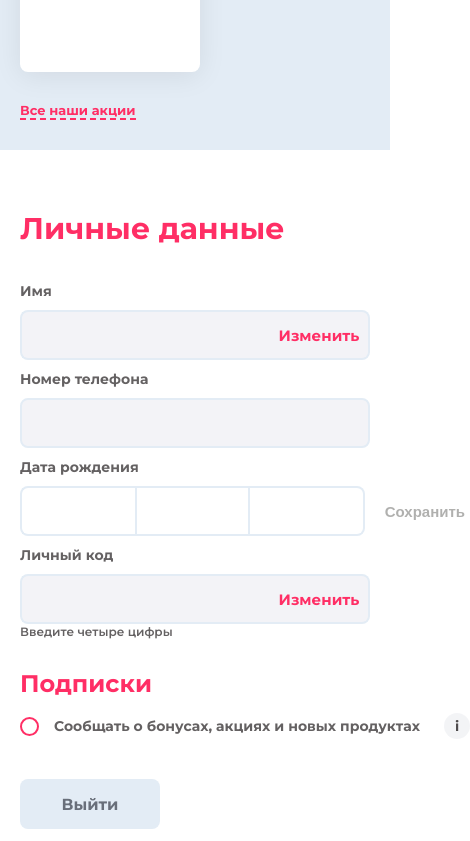
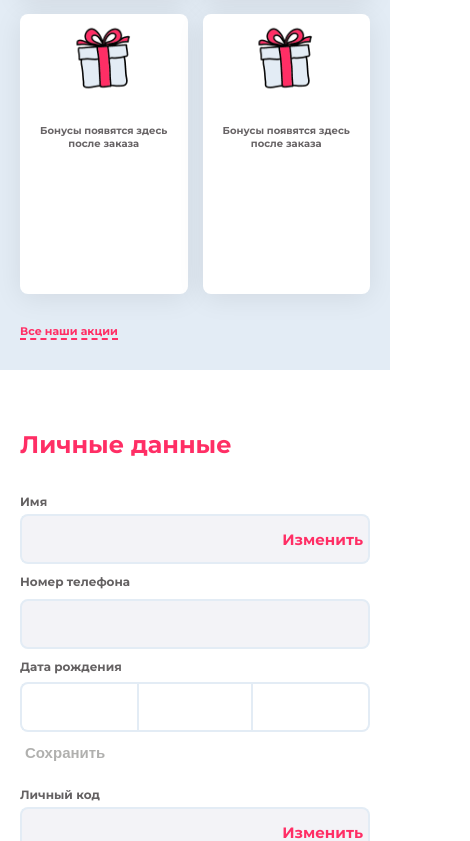
Before and after one commit to w1ct2/YA-BAO, a plain HTML site: page enter.html in a window 390 px wide. Shown: the part 529-1370 px from the top of the page, 470 px wide, since content can reach past the window. Drawn offline with nearby package versions, Linux system fonts and the light colour scheme; a web font is replaced by a local one.

Commit message:
commit 27 (enter-office page adaptive)

```diff
--- a/enter.css
+++ b/enter.css
@@ -13,11 +13,13 @@
 .bonuses__catalog {
     display: grid;
     grid-template-columns: repeat(4, 1fr);
+    grid-template-rows: auto;
     gap: 15px;
 }
 .bonuses__item {
     background-color: rgba(255, 255, 255, 1);
     max-width: 255px;
+    width: 100%;
     height: 340px;
     display: flex;
     align-items: center;
@@ -26,6 +28,8 @@
     padding: 30px 0;
     border-radius: 8px;
     box-shadow: 0px 4px 28px 0px rgba(0, 0, 0, 0.08);
+    padding: 10px;
+    margin: 0 auto;
 }
 .bonuses__img {
     width: 120px;
@@ -39,7 +43,7 @@
 }
 .bonuses__text {
     margin: 0 auto;
-    width: 180px;
+    max-width: 180px;
     text-align: center;
     color: rgba(104, 100, 102, 1);
     font-weight: 700;
@@ -65,8 +69,10 @@
 }
 .enter-office__name {
     display: grid;
-    grid-template-columns: 1fr 100px;
-    width: 350px;
+    grid-template-columns: 1fr auto;
+    grid-template-rows: 20px 50px;
+    max-width: 350px;
+    width: 100%;
     row-gap: 10px;
 }
 .enter-office__name label {
@@ -100,11 +106,14 @@
     border-left: none;
     border-bottom-right-radius: 8px;
     border-top-right-radius: 8px;
+    cursor: pointer;
+    padding: 0 5px;
 }
 .enter-office__phone {
     display: flex;
     flex-direction: column;
     gap: 10px;
+    max-width: 350px;
 }
 .enter-office__phone label {
     color: rgba(35, 31, 32, 1);
@@ -119,7 +128,7 @@
     background-color: rgba(243, 243, 247, 1);
     padding-left: 20px;
     height: 50px;
-    width: 350px;
+    max-width: 350px;
     font-family: "Montserrat", sans-serif;
     font-size: 15px;
     font-weight: 700;
@@ -127,9 +136,11 @@
 }
 .enter-office__date {
     display: grid;
-    grid-template-columns: repeat(3, 115px) 100px;
+    grid-template-columns: repeat(3, 1fr) auto;
     grid-template-rows: 28px 50px;
     row-gap: 10px;
+    max-width: 450px;
+    width: 100%;
 }
 .enter-office__date label {
     color: rgba(35, 31, 32, 1);
@@ -147,6 +158,7 @@
     font-size: 15px;
     font-weight: 700;
     color: rgba(35, 31, 32, 1);
+    width: 100%;
 }
 #office__date-day {
     border-top-left-radius: 8px;
@@ -165,11 +177,14 @@
     background: none;
     color: rgba(157, 157, 155, 1);
     opacity: 80%;
+    cursor: pointer;
+    padding: 0 5px;
 }
 .enter-office__code {
     display: grid;
-    grid-template-columns: 1fr 100px;
-    width: 350px;
+    grid-template-columns: 1fr auto;
+    grid-template-rows: 20px 50px;
+    max-width: 350px;
     row-gap: 10px;
 }
 .enter-office__code label:first-child{
@@ -209,6 +224,8 @@
     border-left: none;
     border-bottom-right-radius: 8px;
     border-top-right-radius: 8px;
+    cursor: pointer;
+    padding: 0 5px;
 }
 .enter-office__subscribe {
     margin-top: 30px;
@@ -217,7 +234,7 @@
     column-gap: 15px;
     grid-template-columns: 19px 1fr 26px;
     align-items: center;
-    width: 450px;
+    max-width: 450px;
 }
 .enter-office__subscribe h3 {
     font-size: 24px;
@@ -274,3 +291,90 @@
     border-radius: 8px;
     margin-top: 40px;
 }
+@media (max-width: 1000px) {
+    .bonuses__catalog {
+        grid-template-columns: repeat(3, 1fr);
+    }
+    .bonuses__item {
+        height: 280px;
+    }
+    .bonuses__img {
+        width: 100px;
+        height: 100px;
+    }
+    .enter-office__subscribe h3 {
+        font-size: 22px;
+    }
+}
+@media (max-width: 700px) {
+    .bonuses__catalog {
+        grid-template-columns: repeat(2, 1fr);
+    }
+    .bonuses__img {
+        width: 80px;
+        height: 80px;
+    }
+    .bonuses__text {
+        font-size: 12px;
+    }
+    .bonuses__title {
+        font-size: 28px;
+    }
+    .enter-office__title  {
+        font-size: 28px;
+    }
+    .enter-office__name label,
+    .enter-office__phone label,
+    .enter-office__date label,
+    .enter-office__code label:first-child,
+    .enter-office__subscribe label {
+        font-size: 12px;
+    }
+    .enter-office__code label:last-child {
+        font-size: 10px;
+    }
+    .enter-office__subscribe h3 {
+        font-size: 20px;
+    }
+    .enter-office__link {
+        width: 120px;
+        height: 40px;
+        font-size: 14px;
+    }
+}
+@media (max-width: 480px) {
+    .bonuses__img {
+        width: 70px;
+        height: 70px;
+    }
+    .bonuses__title {
+        font-size: 24px;
+    }
+    .bonuses__text {
+        font-size: 10px;
+    }
+    .bonuses__link {
+        font-size: 11px;
+    }
+    .enter-office__title  {
+        font-size: 24px;
+    }
+    .enter-office__date {
+        grid-template-rows: 28px 50px 30px;
+        grid-template-columns: repeat(3, 1fr);
+        row-gap: 5px;
+        margin-bottom: 10px;
+    }
+    .enter-office__date button {
+        grid-row: 3/4;
+        text-align: left;
+    }
+    .enter-office__date label {
+        grid-column: 1/5;
+    }
+    .enter-office__link {
+        width: 110px;
+        height: 35px;
+        font-size: 12px;
+    }
+}
--- a/enter.html
+++ b/enter.html
@@ -241,6 +241,30 @@
                             Бонусы появятся здесь после заказа
                         </p>
                     </div>
+                    <div class="bonuses__item">
+                        <div class="bonuses__img">
+                            <img src="img/bonus.png" alt="">
+                        </div>
+                        <p class="bonuses__text">
+                            Бонусы появятся здесь после заказа
+                        </p>
+                    </div>
+                    <div class="bonuses__item">
+                        <div class="bonuses__img">
+                            <img src="img/bonus.png" alt="">
+                        </div>
+                        <p class="bonuses__text">
+                            Бонусы появятся здесь после заказа
+                        </p>
+                    </div>
+                    <div class="bonuses__item">
+                        <div class="bonuses__img">
+                            <img src="img/bonus.png" alt="">
+                        </div>
+                        <p class="bonuses__text">
+                            Бонусы появятся здесь после заказа
+                        </p>
+                    </div>
                 </div>
                 <a href="stocks.html" title="Все акции" class="bonuses__link">Все наши акции</a>
             </div>
@@ -276,7 +300,7 @@
                     <label for="office__subscribe">Сообщать о бонусах, акциях и новых продуктах</label>
                     <a href="#">i</a>
                 </form>
-                <a href="#" class="enter-office__link" title="Выйти">Выйти</a>
+                <a href="index.html" class="enter-office__link" title="Выйти">Выйти</a>
             </div>
         </section>
     </main>
--- a/style.css
+++ b/style.css
@@ -818,7 +818,8 @@ input:focus, textarea:focus, select:focus {
 }
 .burger__img {
     border-radius: 13px;
-    width: 360px;
+    max-width: 360px;
+    width: 100%;
 }
 .burger__img  img{
     width: 100%;
@@ -883,6 +884,18 @@ input:focus, textarea:focus, select:focus {
     }
     .nav__options {
         margin-top: 15px;
+    }
+}
+@media (max-width: 480px) {
+    .burger__options.active {
+        width: 100vw;
+        height: 100vh;
+    }
+}
+@media (max-width: 360px) {
+    .burger__img {
+        max-width: 330px;
+        width: 100%;
     }
 }
 /* --------------------------------------------------------------- */
```
